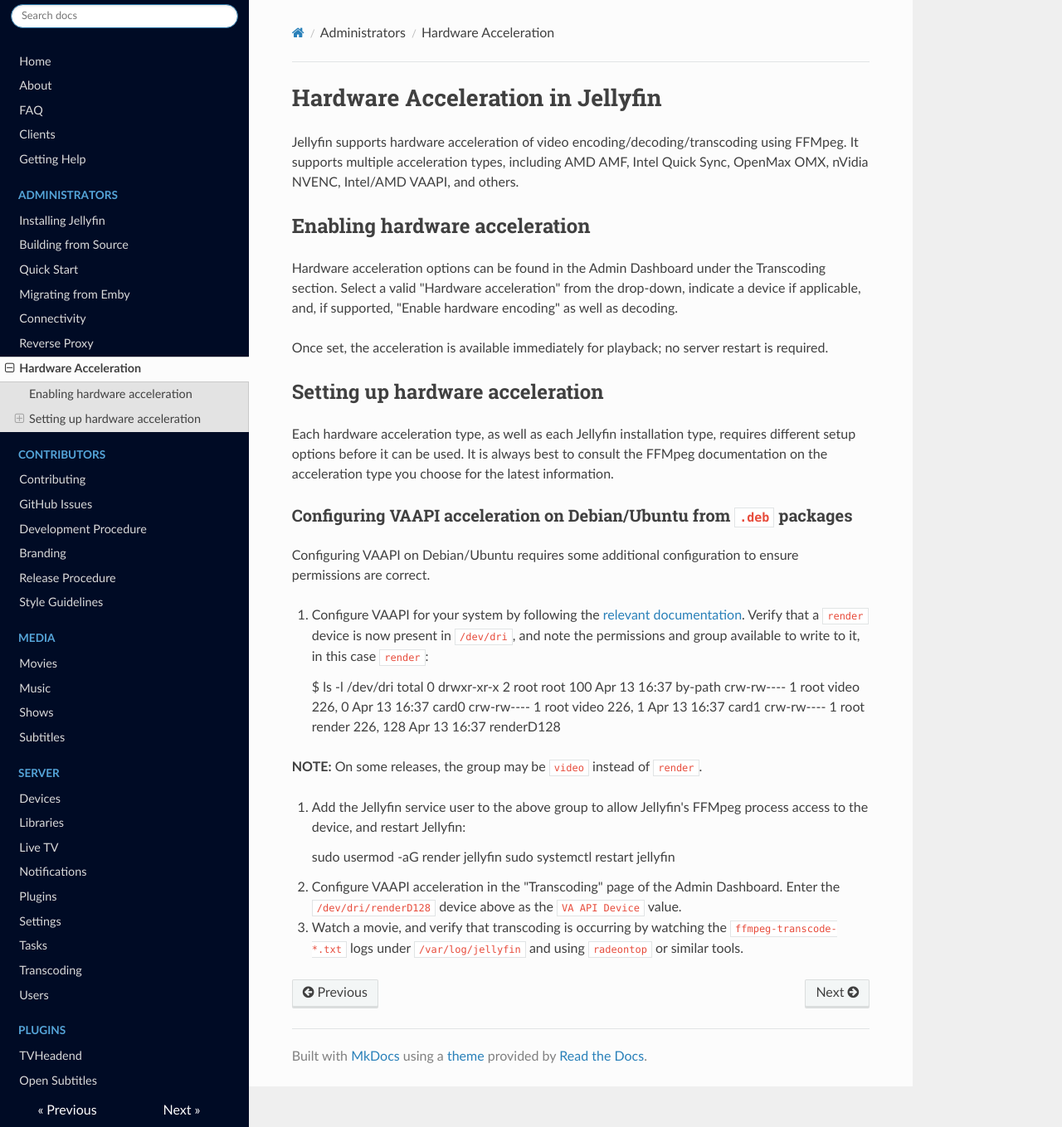
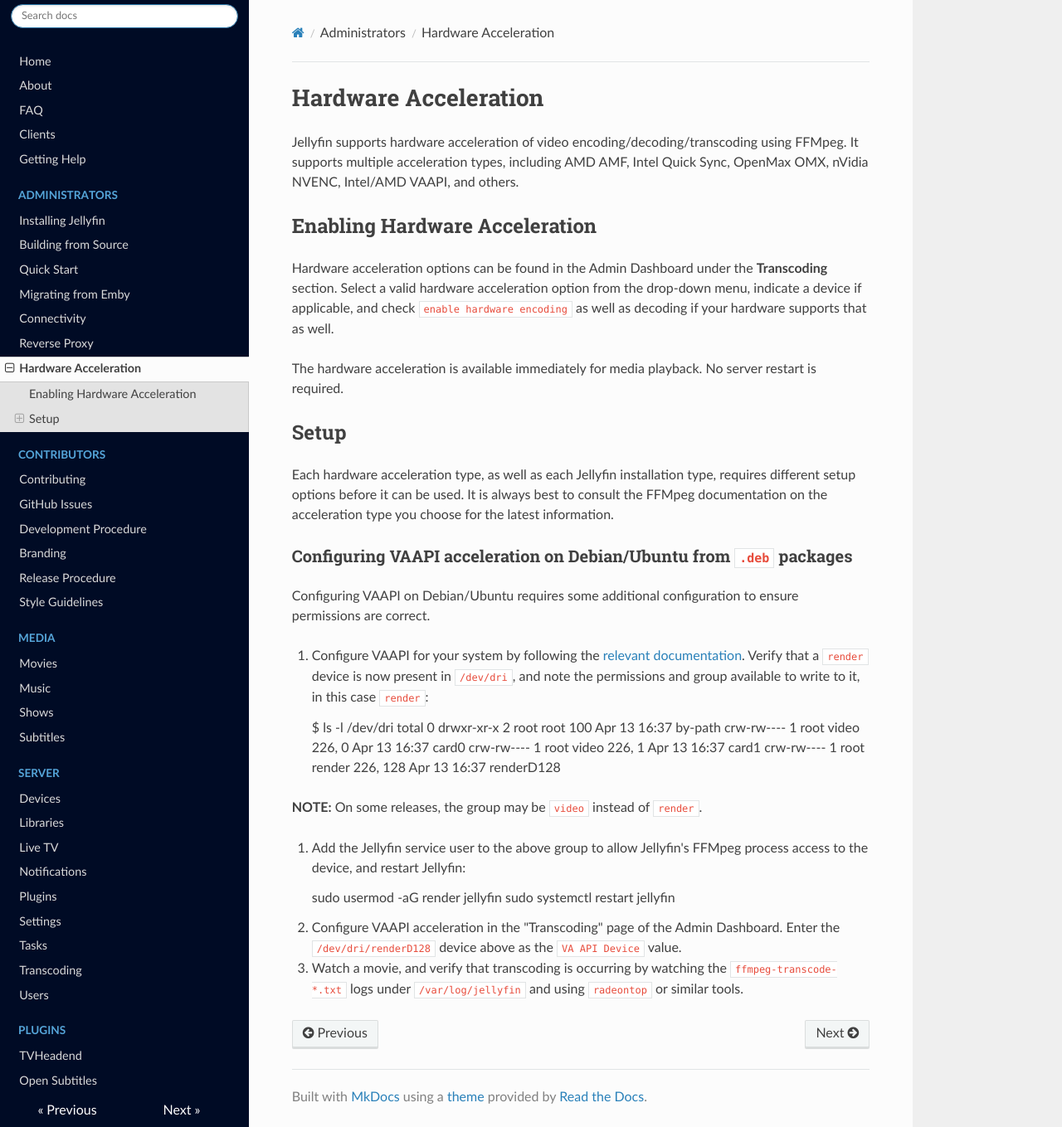
Before and after one commit to jellyfin-archive/jellyfin-docs, an MkDocs documentation site: the page built from docs/administrator-docs/hardware-acceleration.md, in a window 1280 px wide and 1359 px high. Shown: the whole window at 83% size. Built offline with MkDocs 1.6.1, drawn with Linux system fonts in a browser that asks for light colours; nearby versions of some CDN libraries; old or Windows-style settings are respelled for this version of MkDocs.

Commit message:
minor changes to some titles

```diff
--- a/docs/administrator-docs/hardware-acceleration.md
+++ b/docs/administrator-docs/hardware-acceleration.md
@@ -1,14 +1,14 @@
-# Hardware Acceleration in Jellyfin
+# Hardware Acceleration
 
 Jellyfin supports hardware acceleration of video encoding/decoding/transcoding using FFMpeg. It supports multiple acceleration types, including  AMD AMF, Intel Quick Sync, OpenMax OMX, nVidia NVENC, Intel/AMD VAAPI, and others.
 
-## Enabling hardware acceleration
+## Enabling Hardware Acceleration
 
-Hardware acceleration options can be found in the Admin Dashboard under the Transcoding section. Select a valid "Hardware acceleration" from the drop-down, indicate a device if applicable, and, if supported, "Enable hardware encoding" as well as decoding.
+Hardware acceleration options can be found in the Admin Dashboard under the **Transcoding** section. Select a valid hardware acceleration option from the drop-down menu, indicate a device if applicable, and check `enable hardware encoding` as well as decoding if your hardware supports that as well.
 
-Once set, the acceleration is available immediately for playback; no server restart is required.
+The hardware acceleration is available immediately for media playback. No server restart is required.
 
-## Setting up hardware acceleration
+## Setup
 
 Each hardware acceleration type, as well as each Jellyfin installation type, requires different setup options before it can be used. It is always best to consult the FFMpeg documentation on the acceleration type you choose for the latest information.
 
```
Also changed, not shown: docs/administrator-docs/installing.md (+1 -1 lines).
